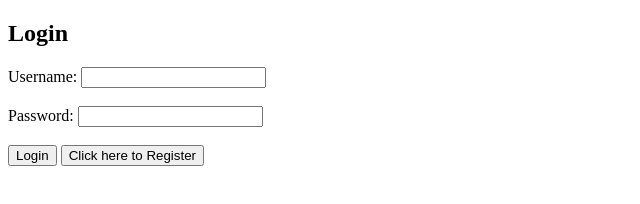
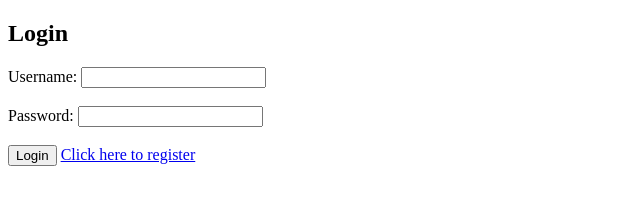
Before and after one commit to JamesBibbruns/1, a plain HTML site: page login.html in a window 1280 px wide. Shown: the whole page, without its empty margins (0-640 px from the left). Drawn offline with Linux system fonts and the light colour scheme.

Commit message:
Update login.html

```diff
--- a/login.html
+++ b/login.html
@@ -13,7 +13,7 @@
         <input type="password" id="login-password" name="password" required>
         <br><br>
         <button type="submit">Login</button>
-        <button type="button">Click here to Register</button>
+        <a href="register.html"> Click here to register</a>
     </form>
     <script src="document.js"></script>
 </body>
```
